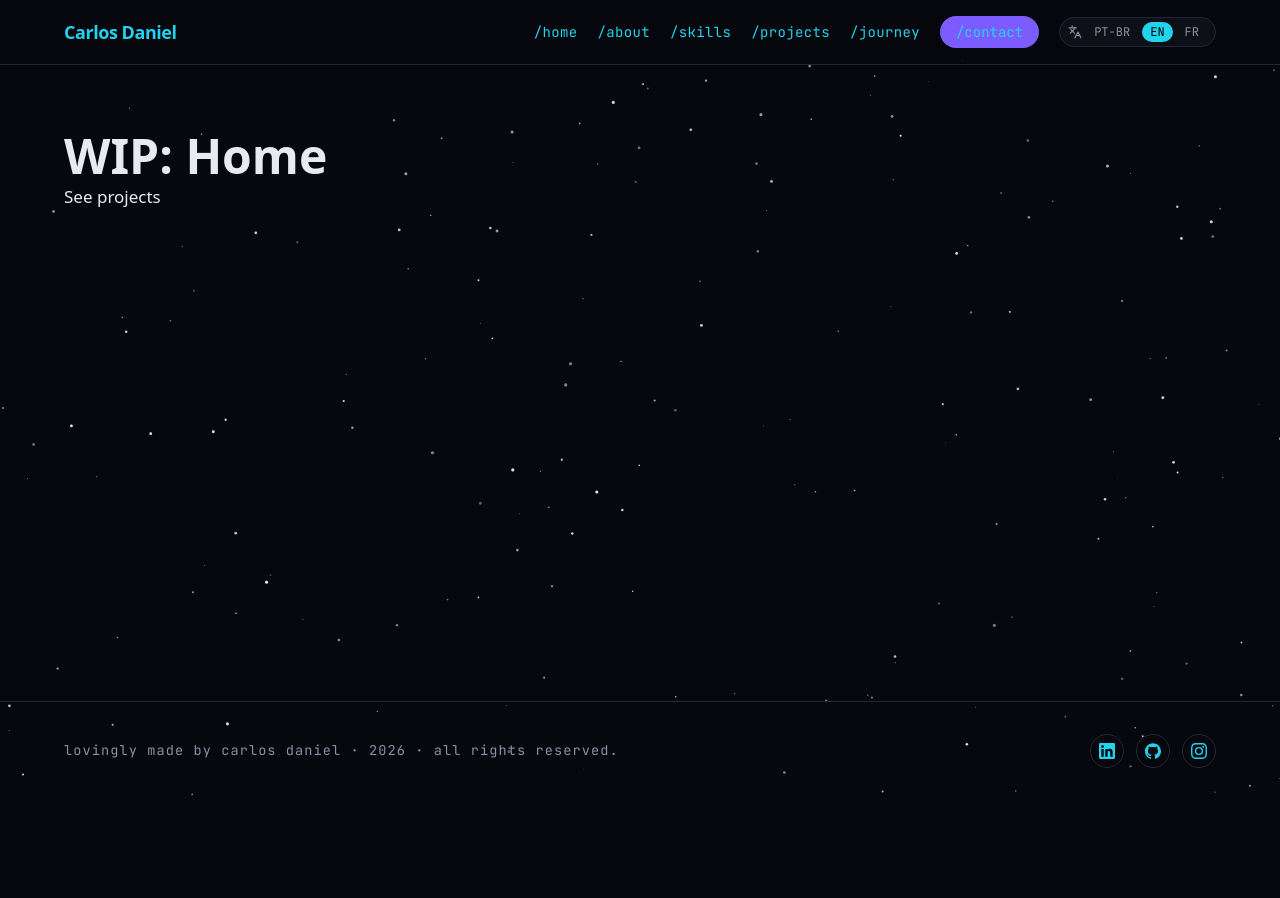
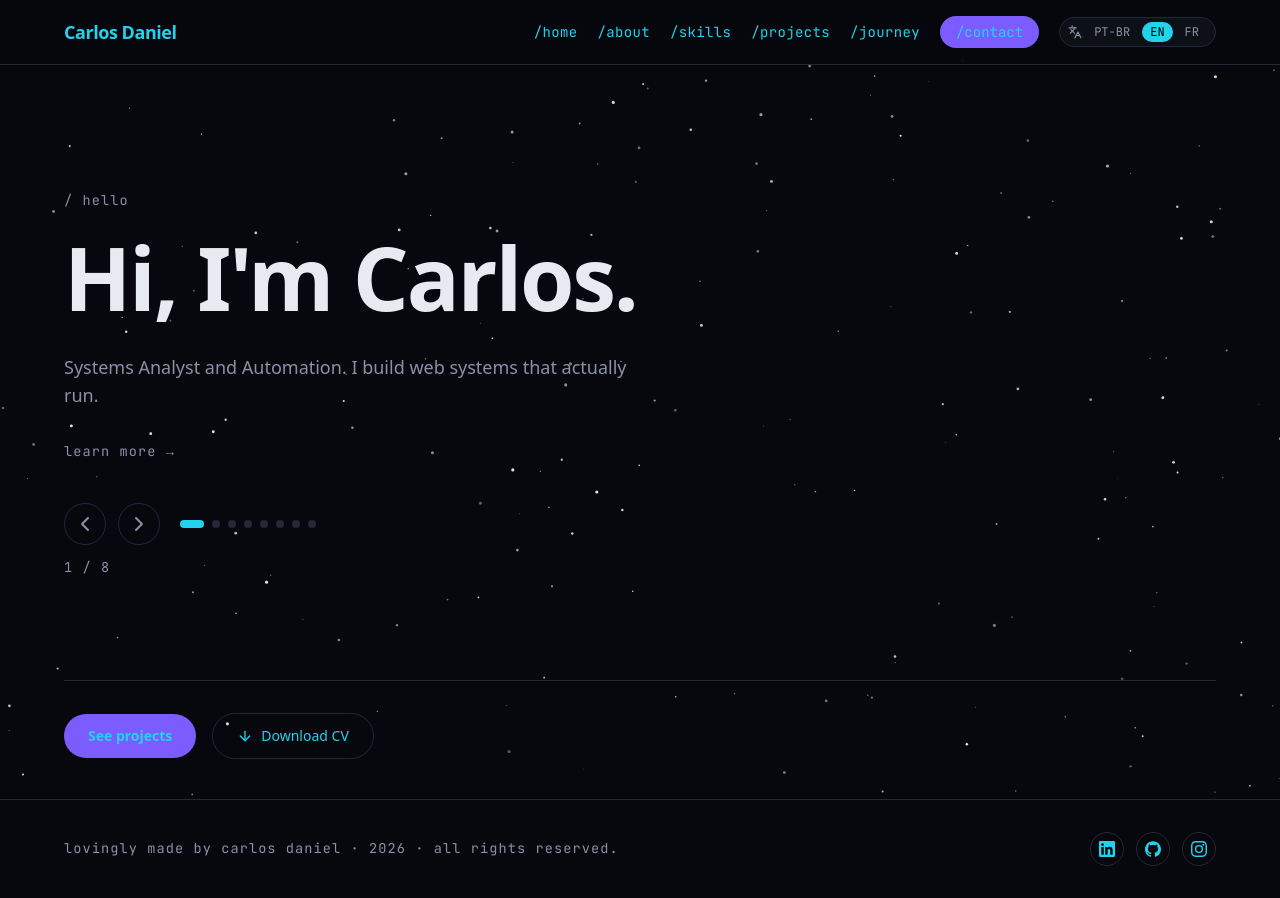
Before and after one commit to C4rlosDaniel/portcarlos, a React (Vite) app: page / in a window 1280 px wide. Before the commit the page ends 800 px from the top, so only its background shows below. Built offline with nearby package versions, Linux system fonts and the light colour scheme.

Commit message:
step 4: home scene carousel

```diff
--- /dev/null
+++ b/src/components/SceneCarousel.tsx
@@ -0,0 +1,135 @@
+import { useCallback, useEffect, useRef, useState } from 'react'
+import { Link } from 'react-router-dom'
+import { AnimatePresence, motion } from 'motion/react'
+import { ChevronLeft, ChevronRight } from 'lucide-react'
+import { useTranslation } from 'react-i18next'
+import type { Scene } from '../data/profile'
+import { l } from '../i18n'
+
+type Props = { scenes: readonly Scene[] }
+
+const AUTO_MS = 7000
+
+export default function SceneCarousel({ scenes }: Props) {
+  const { t } = useTranslation()
+  const [index, setIndex] = useState(0)
+  const [paused, setPaused] = useState(false)
+  const containerRef = useRef<HTMLDivElement>(null)
+  const reduced = typeof window !== 'undefined' && window.matchMedia('(prefers-reduced-motion: reduce)').matches
+
+  const count = scenes.length
+  const go = useCallback((next: number) => setIndex(((next % count) + count) % count), [count])
+
+  useEffect(() => {
+    if (reduced || paused || count < 2) return
+    const id = setTimeout(() => go(index + 1), AUTO_MS)
+    return () => clearTimeout(id)
+  }, [index, paused, reduced, count, go])
+
+  useEffect(() => {
+    if (reduced || count < 2) return
+    const onKey = (event: KeyboardEvent) => {
+      const active = document.activeElement
+      if (active && containerRef.current?.contains(active)) {
+        if (event.key === 'ArrowLeft') {
+          event.preventDefault()
+          go(index - 1)
+        } else if (event.key === 'ArrowRight') {
+          event.preventDefault()
+          go(index + 1)
+        }
+      }
+    }
+    window.addEventListener('keydown', onKey)
+    return () => window.removeEventListener('keydown', onKey)
+  }, [index, reduced, count, go])
+
+  const touchX = useRef<number | null>(null)
+
+  const scene = scenes[index]
+
+  return (
+    <div
+      ref={containerRef}
+      role="group"
+      aria-roledescription="carousel"
+      aria-label={t('home.sceneLabel')}
+      className="relative flex min-h-[70vh] flex-col justify-center"
+      onMouseEnter={() => setPaused(true)}
+      onMouseLeave={() => setPaused(false)}
+      onFocus={() => setPaused(true)}
+      onBlur={() => setPaused(false)}
+      onTouchStart={(event) => {
+        touchX.current = event.touches[0].clientX
+      }}
+      onTouchEnd={(event) => {
+        if (touchX.current === null) return
+        const delta = event.changedTouches[0].clientX - touchX.current
+        if (delta > 40) go(index - 1)
+        else if (delta < -40) go(index + 1)
+        touchX.current = null
+      }}
+    >
+      <AnimatePresence mode="wait">
+        <motion.div
+          key={scene.id}
+          initial={reduced ? false : { opacity: 0, x: 24 }}
+          animate={{ opacity: 1, x: 0 }}
+          exit={reduced ? undefined : { opacity: 0, x: -24 }}
+          transition={{ duration: 0.35, ease: 'easeOut' }}
+          className="max-w-[860px]"
+        >
+          <p className="label-mono mb-4">/&nbsp;{l(scene.kicker)}</p>
+          <h1 className="text-[clamp(2.5rem,7vw,5.5rem)] font-bold leading-[1.05] tracking-tight">
+            {l(scene.title)}
+          </h1>
+          <p className="mt-6 max-w-xl text-lg text-muted">{l(scene.blurb)}</p>
+          <Link to={scene.to} className="label-mono mt-8 inline-block text-accent-2 hover:underline">
+            {t('home.learnMore')}
+          </Link>
+        </motion.div>
+      </AnimatePresence>
+
+      {count > 1 && !reduced && (
+        <>
+          <div className="mt-10 flex items-center gap-3">
+            <button
+              type="button"
+              className="rounded-full border border-border p-2 text-muted transition-colors hover:text-text"
+              aria-label={t('home.scenePrevious')}
+              onClick={() => go(index - 1)}
+            >
+              <ChevronLeft aria-hidden="true" />
+            </button>
+            <button
+              type="button"
+              className="rounded-full border border-border p-2 text-muted transition-colors hover:text-text"
+              aria-label={t('home.sceneNext')}
+              onClick={() => go(index + 1)}
+            >
+              <ChevronRight aria-hidden="true" />
+            </button>
+            <div className="ml-2 flex items-center gap-2" role="tablist" aria-label="Cenas">
+              {scenes.map((item, i) => (
+                <button
+                  key={item.id}
+                  type="button"
+                  role="tab"
+                  aria-selected={i === index}
+                  aria-label={l(item.kicker)}
+                  onClick={() => go(i)}
+                  className={`h-2 rounded-full transition-all ${
+                    i === index ? 'w-6 bg-accent-2' : 'w-2 bg-border hover:bg-muted'
+                  }`}
+                />
+              ))}
+            </div>
+          </div>
+          <p className="label-mono mt-3" aria-hidden="true">
+            {index + 1} / {count}
+          </p>
+        </>
+      )}
+    </div>
+  )
+}
--- a/src/pages/Home.tsx
+++ b/src/pages/Home.tsx
@@ -1,13 +1,34 @@
+import { Link } from 'react-router-dom'
+import { ArrowDown } from 'lucide-react'
 import { useTranslation } from 'react-i18next'
+import SceneCarousel from '../components/SceneCarousel'
+import { profile } from '../data/profile'
 import { useDocumentTitle } from '../hooks/useDocumentTitle'
 
 export default function Home() {
   const { t } = useTranslation()
   useDocumentTitle('Carlos Daniel Alencar — Analista de Sistemas & Automação')
+
   return (
-    <section className="mx-auto max-w-[var(--maxw)] px-[var(--gutter)] py-16">
-      <h1 className="text-5xl font-bold">WIP: Home</h1>
-      <p>{t('home.seeProjects')}</p>
+    <section className="mx-auto max-w-[var(--maxw)] px-[var(--gutter)] py-10">
+      <SceneCarousel scenes={profile.scenes} />
+
+      <div className="mt-4 flex flex-wrap items-center gap-4 border-t border-border pt-8">
+        <Link
+          to="/projetos"
+          className="rounded-full bg-accent px-6 py-3 text-sm font-semibold text-white transition-colors hover:bg-accent/80"
+        >
+          {t('home.seeProjects')}
+        </Link>
+        <a
+          href="/cv/Carlos-Daniel-Alencar-CV.pdf"
+          download
+          className="inline-flex items-center gap-2 rounded-full border border-border px-6 py-3 text-sm text-text transition-colors hover:border-accent-2"
+        >
+          <ArrowDown className="h-4 w-4" aria-hidden="true" />
+          {t('home.downloadCv')}
+        </a>
+      </div>
     </section>
   )
 }
```
Also changed, not shown: src/data/profile.ts (+8 -0 lines).
